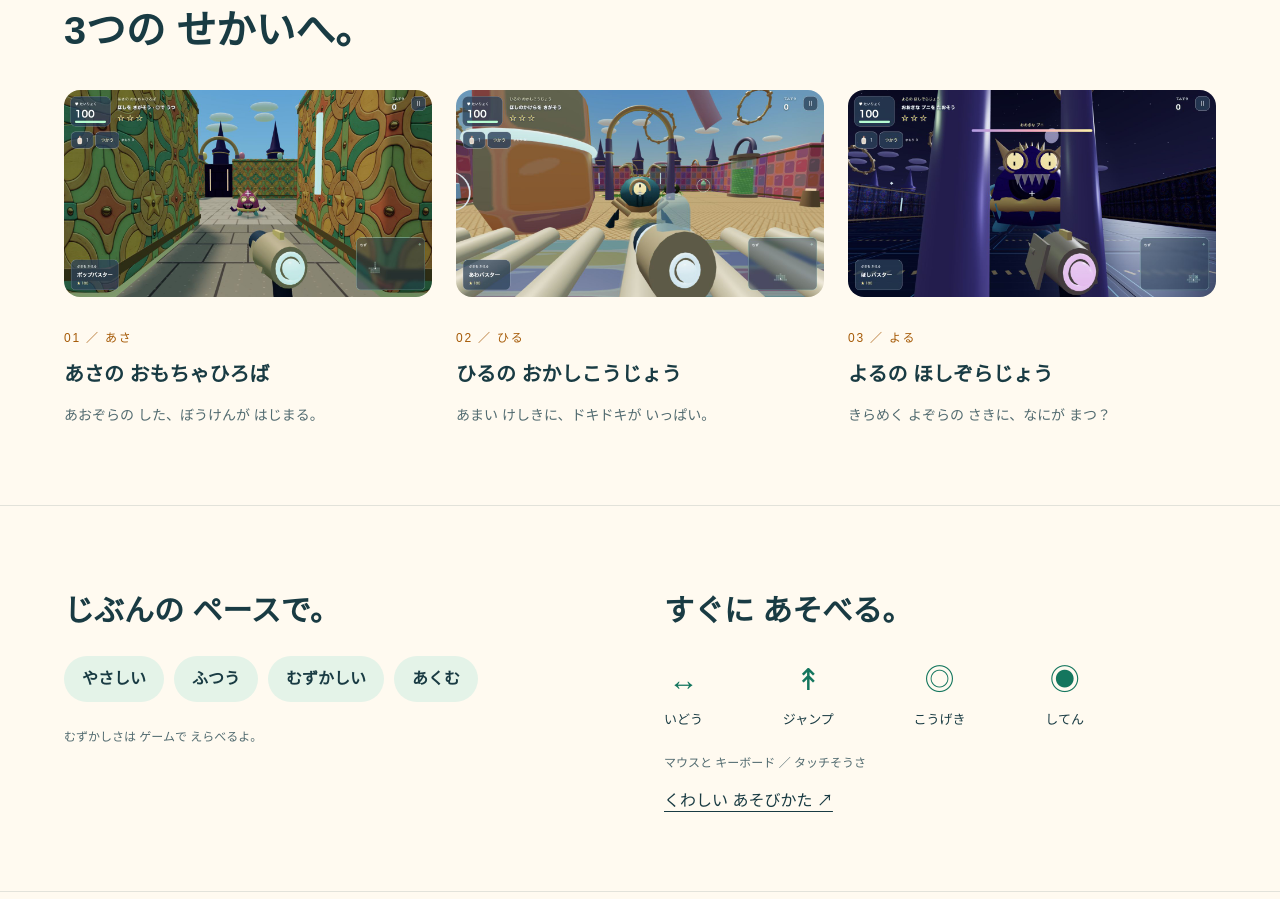
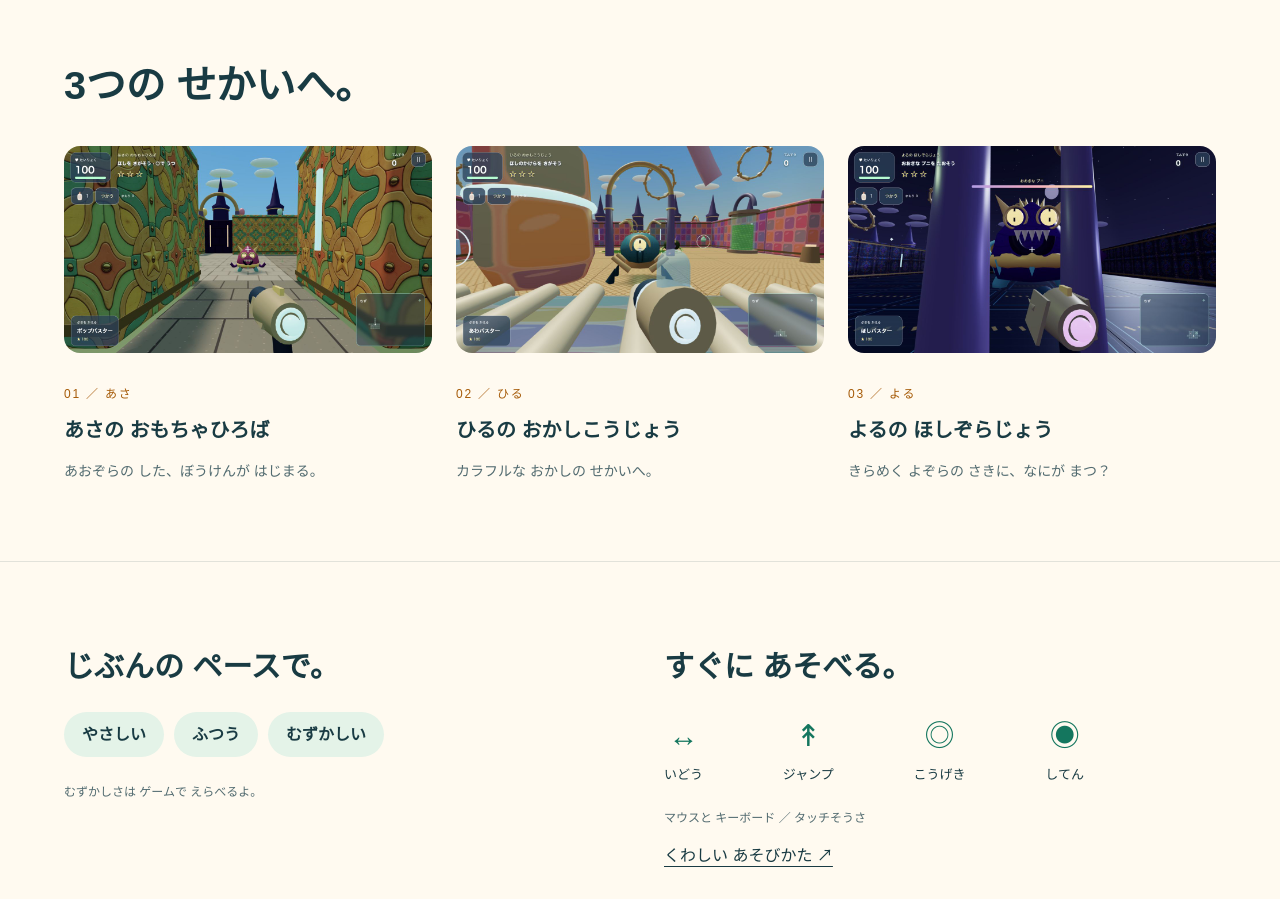
Before and after one commit to masanari-ryu/toybox-adventure, a website: page public/adventure/index.html in a window 1280 px wide. Shown: the part 1796-2695 px from the top of the page. Drawn offline with Linux system fonts and the light colour scheme.

Commit message:
Use cheerful exploration copy and hide secret difficulty on introduction

```diff
--- a/public/adventure/index.html
+++ b/public/adventure/index.html
@@ -1,9 +1,9 @@
 <!doctype html>
-<html lang="ja"><head><meta charset="utf-8"><meta name="viewport" content="width=device-width,initial-scale=1"><meta name="theme-color" content="#fffaf0"><title>トイボックスアドベンチャー｜とくせつページ</title><meta name="description" content="かわいい せかい。てごわい ぼうけん。おもちゃの世界を走って、撃って、探す3Dアクション。PC・スマホ・タブレットで無料で遊べます。"><link rel="stylesheet" href="site.css"></head>
+<html lang="ja"><head><meta charset="utf-8"><meta name="viewport" content="width=device-width,initial-scale=1"><meta name="theme-color" content="#fffaf0"><title>トイボックスアドベンチャー｜とくせつページ</title><meta name="description" content="おもちゃばこの せかいで たんけんしよう！おもちゃの世界を走って、撃って、探す3Dアクション。PC・スマホ・タブレットで無料で遊べます。"><link rel="stylesheet" href="site.css"></head>
 <body class="intro"><aside class="home-tip">ホームがめんに ついかすると あそびやすい！</aside><header><a class="brand" href="./"><img src="../assets/toybox-adventure-logo.png" alt="トイボックスアドベンチャー" width="1836" height="856"></a><nav aria-label="ページの メニュー"><a href="manual.html">あそびかた</a><a class="play" href="../">あそぶ ↗</a></nav></header>
-<main><section class="intro-hero"><h1><img src="../assets/toybox-adventure-logo.png" alt="トイボックスアドベンチャー" width="1836" height="856"></h1><p class="intro-copy">かわいい せかい。<br class="mobile-break">てごわい ぼうけん。</p><img class="intro-screen" src="images/morning.png" alt="カラフルな おもちゃの せかいを ぼうけんする ゲームがめん" width="1366" height="768" fetchpriority="high"><a class="play intro-play" href="../">あそぶ ↗</a><p class="note">むりょう · ダウンロードなし<br>パソコン・スマホ・タブレット</p></section>
+<main><section class="intro-hero"><h1><img src="../assets/toybox-adventure-logo.png" alt="トイボックスアドベンチャー" width="1836" height="856"></h1><p class="intro-copy">おもちゃばこの せかいで<br>たんけんしよう！</p><img class="intro-screen" src="images/morning.png" alt="カラフルな おもちゃの せかいを ぼうけんする ゲームがめん" width="1366" height="768" fetchpriority="high"><a class="play intro-play" href="../">あそぶ ↗</a><p class="note">むりょう · ダウンロードなし<br>パソコン・スマホ・タブレット</p></section>
 <section class="section intro-actions" aria-label="どんな ゲーム？"><div><span aria-hidden="true">↗</span><h2>はしる</h2></div><div><span aria-hidden="true">◎</span><h2>うつ</h2></div><div><span aria-hidden="true">⌖</span><h2>さがす</h2></div><p>おもちゃの せかいで、ほんかく 3Dアクション。</p></section>
-<section class="section" id="worlds"><h2>3つの せかいへ。</h2><div class="worlds"><article class="world"><img src="images/morning.png" alt="あおぞらと おもちゃの ひろば" width="1366" height="768" loading="lazy"><div class="num">01 ／ あさ</div><h3>あさの おもちゃひろば</h3><p>あおぞらの した、ぼうけんが はじまる。</p></article><article class="world"><img src="images/factory.png" alt="カラフルな おかしこうじょう" width="1366" height="768" loading="lazy"><div class="num">02 ／ ひる</div><h3>ひるの おかしこうじょう</h3><p>あまい けしきに、ドキドキが いっぱい。</p></article><article class="world"><img src="images/night.png" alt="ほしぞらに ひかる おもちゃの おしろ" width="1366" height="768" loading="lazy"><div class="num">03 ／ よる</div><h3>よるの ほしぞらじょう</h3><p>きらめく よぞらの さきに、なにが まつ？</p></article></div></section>
-<section class="section intro-ready"><div><h2>じぶんの ペースで。</h2><ul class="difficulty-tags" aria-label="えらべる むずかしさ"><li>やさしい</li><li>ふつう</li><li>むずかしい</li><li>あくむ</li></ul><p class="note">むずかしさは ゲームで えらべるよ。</p></div><div><h2>すぐに あそべる。</h2><div class="input-icons" aria-label="きほんの そうさ"><span>↔<small>いどう</small></span><span>↟<small>ジャンプ</small></span><span>◎<small>こうげき</small></span><span>◉<small>してん</small></span></div><p class="note">マウスと キーボード ／ タッチそうさ</p><a href="manual.html">くわしい あそびかた ↗</a></div></section>
+<section class="section" id="worlds"><h2>3つの せかいへ。</h2><div class="worlds"><article class="world"><img src="images/morning.png" alt="あおぞらと おもちゃの ひろば" width="1366" height="768" loading="lazy"><div class="num">01 ／ あさ</div><h3>あさの おもちゃひろば</h3><p>あおぞらの した、ぼうけんが はじまる。</p></article><article class="world"><img src="images/factory.png" alt="カラフルな おかしこうじょう" width="1366" height="768" loading="lazy"><div class="num">02 ／ ひる</div><h3>ひるの おかしこうじょう</h3><p>カラフルな おかしの せかいへ。</p></article><article class="world"><img src="images/night.png" alt="ほしぞらに ひかる おもちゃの おしろ" width="1366" height="768" loading="lazy"><div class="num">03 ／ よる</div><h3>よるの ほしぞらじょう</h3><p>きらめく よぞらの さきに、なにが まつ？</p></article></div></section>
+<section class="section intro-ready"><div><h2>じぶんの ペースで。</h2><ul class="difficulty-tags" aria-label="えらべる むずかしさ"><li>やさしい</li><li>ふつう</li><li>むずかしい</li></ul><p class="note">むずかしさは ゲームで えらべるよ。</p></div><div><h2>すぐに あそべる。</h2><div class="input-icons" aria-label="きほんの そうさ"><span>↔<small>いどう</small></span><span>↟<small>ジャンプ</small></span><span>◎<small>こうげき</small></span><span>◉<small>してん</small></span></div><p class="note">マウスと キーボード ／ タッチそうさ</p><a href="manual.html">くわしい あそびかた ↗</a></div></section>
 <section class="cta"><h2>つぎの とびらの<br>むこうへ。</h2><a class="play intro-play" href="../">あそぶ ↗</a><p class="note">はじめてなら、ゲームの「れんしゅうじょう」へ。</p></section></main>
 <footer><span>© 2026 トイボックスアドベンチャー</span><div><a href="manual.html">あそびかた</a><a href="terms.html">りようきやく</a><a href="https://masanari-ryu.com/">さくしゃの ホームページ</a></div></footer></body></html>
```
